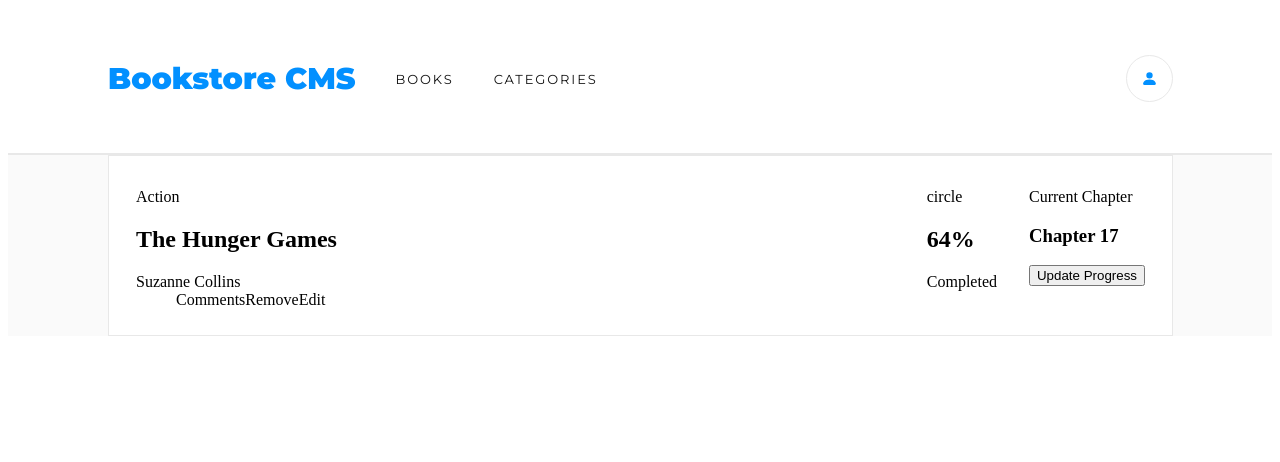
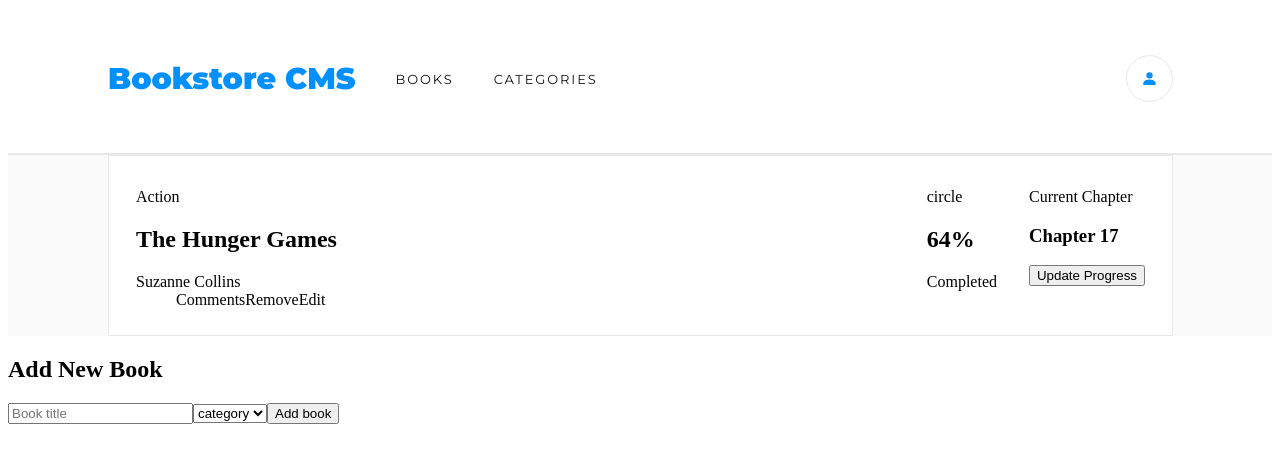
Before and after one commit to bamsi/sneak-peak, a React (Create React App) app: page / in a window 1280 px wide. Shown: the top 462 px of the page. Built offline with nearby package versions, Linux system fonts and the light colour scheme; a web font is replaced by a local one.

Commit message:
create add new book form

```diff
--- a/src/App.js
+++ b/src/App.js
@@ -1,11 +1,13 @@
 import React from 'react';
 import Header from './components/Header';
 import BookList from './components/BookList';
+import AddBook from './components/AddBook';
 
 const App = () => (
   <div>
     <Header />
     <BookList />
+    <AddBook />
   </div>
 );
 
--- /dev/null
+++ b/src/components/AddBook.js
@@ -0,0 +1,16 @@
+import React from 'react';
+
+const AddBook = () => (
+  <section>
+    <h2>Add New Book</h2>
+    <form>
+      <input type="text" name="title" placeholder="Book title" />
+      <select name="category">
+        <option value="">category</option>
+      </select>
+      <button type="button">Add book</button>
+    </form>
+  </section>
+);
+
+export default AddBook;
```
